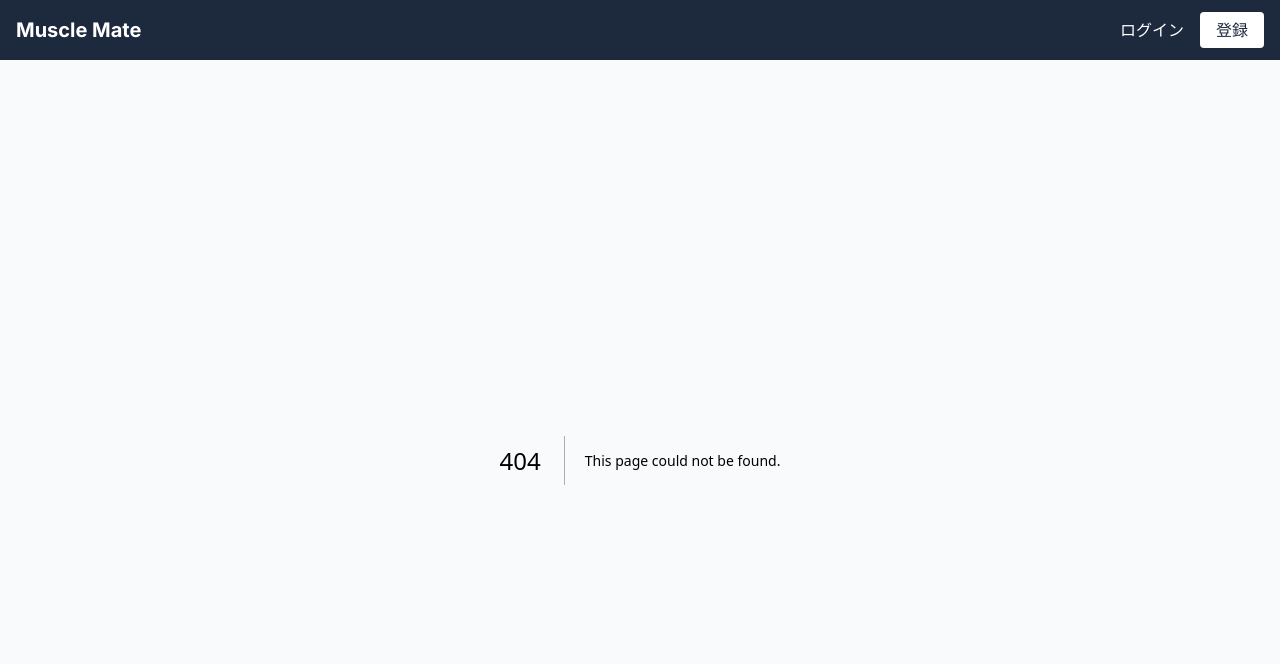
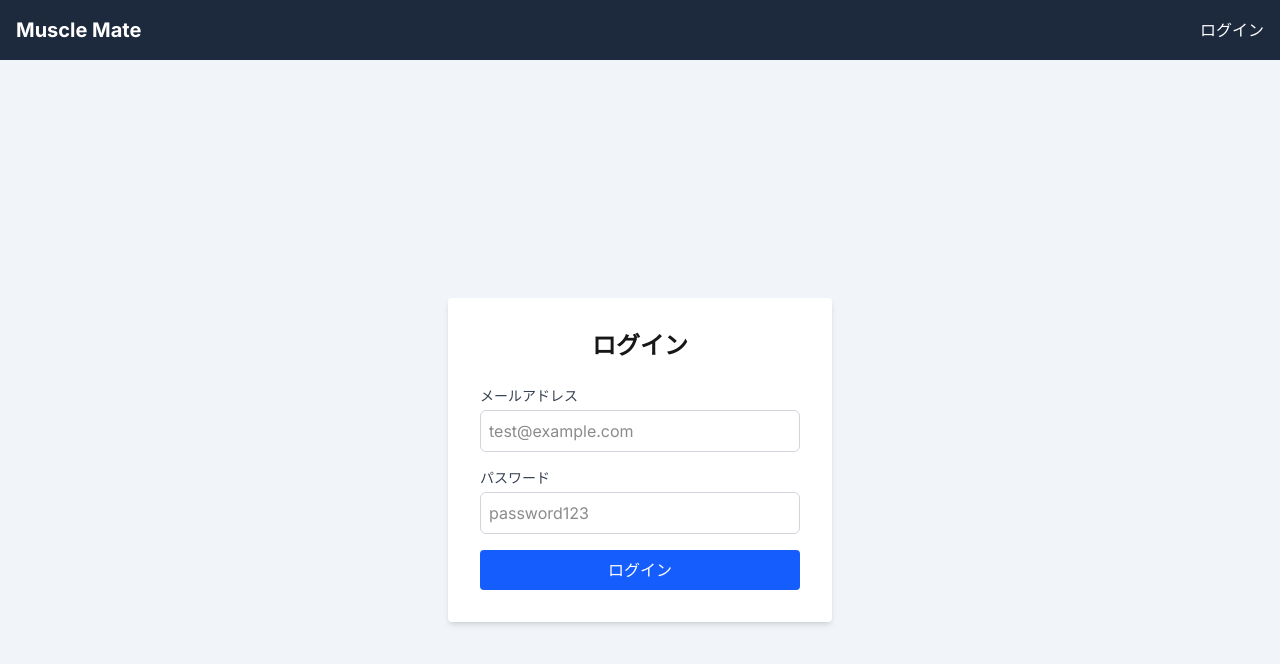
Before and after one commit to sumiyoshihiromu/muscle-mate, a Next.js app: page /login in a window 1280 px wide. Before the commit this address had no page. Shown: the top 664 px of the page. Built offline with nearby package versions, Linux system fonts and the light colour scheme; no server answers.

Commit message:
ログイン機能作成

```diff
--- a/app/actions.ts
+++ b/app/actions.ts
@@ -1,20 +1,22 @@
-'use server'; // 👈 【最重要】このファイル内の関数はすべてサーバー側でのみ実行されるという宣言
+'use server';
 
 import { prisma } from "@/lib/prisma";
 import { revalidatePath } from "next/cache";
 import { redirect } from "next/navigation";
+import { signIn } from '@/auth';
+import { AuthError } from 'next-auth';
 
 export async function createWorkout(formData: FormData) {
 
-  // 1. フォームデータの取得（$request->input('title')）
+  // 1. フォームデータの取得
   const title = formData.get("title") as string;
 
-  // 簡易バリデーション (Laravelの $request->validate(...))
+  // 簡易バリデーション
   if (!title || title === "") {
     throw new Error("タイトルは必須です");
   }
 
-  // 2. DB保存 (Eloquentの create)
+  // DB保存
   // 今回は簡略化のため、固定のユーザー(ID=1)に紐づけます
   // 本来はログインユーザーのIDを使います
   await prisma.workout.create({
@@ -33,6 +35,7 @@ export async function createWorkout(formData: FormData) {
   redirect("/");
 }
 
+// エクササイズ追加処理
 export async function addExercise(formData: FormData) {
   // フォームから値を取得
   const workoutId = parseInt(formData.get("workoutId") as string);
@@ -59,7 +62,7 @@ export async function addExercise(formData: FormData) {
   // ※今回はリダイレクトせず、そのまま同じページに留まります
 }
 
-// 👇 1. IDを受け取るための引数を定義
+// 削除処理
 export async function deleteWorkout(id: number) {
 
   // 2. DBから削除 (Laravel: Workout::destroy($id))
@@ -79,3 +82,22 @@ export async function deleteWorkout(id: number) {
   revalidatePath("/");
   redirect("/");
 }
+
+// ログイン
+export async function authenticate(formData: FormData) {
+  try {
+    await signIn('credentials', formData);
+  } catch (error) {
+    if (error instanceof AuthError) {
+      switch (error.type) {
+        case 'CredentialsSignin':
+          return 'メールアドレスまたはパスワードが間違っています。';
+        default:
+          return 'エラーが発生しました。';
+      }
+    }
+    // Next.jsの仕様上、リダイレクトはエラーとして投げられるので、
+    // AuthError以外はそのまま再スローする必要があります。
+    throw error;
+  }
+}
--- a/app/api/auth/[...nextauth]/route.ts
+++ b/app/api/auth/[...nextauth]/route.ts
@@ -1,3 +1,3 @@
-import { handlers } from "@/auth"; // さっき作ったauth.tsからインポート
+import { handlers } from "@/auth";
 
 export const { GET, POST } = handlers;
--- /dev/null
+++ b/app/login/page.tsx
@@ -0,0 +1,41 @@
+import { authenticate } from '@/app/actions';
+
+export default function LoginPage() {
+  return (
+    <div className="flex justify-center items-center min-h-screen bg-slate-100">
+      <div className="bg-white p-8 rounded shadow-md w-96">
+        <h1 className="text-2xl font-bold mb-6 text-center">ログイン</h1>
+
+        <form action={authenticate} className="space-y-4">
+          <div>
+            <label className="block text-sm font-medium text-gray-700">メールアドレス</label>
+            <input
+              type="email"
+              name="email"
+              placeholder="test@example.com"
+              required
+              className="mt-1 block w-full border border-gray-300 rounded-md p-2"
+            />
+          </div>
+          <div>
+            <label className="block text-sm font-medium text-gray-700">パスワード</label>
+            <input
+              type="password"
+              name="password"
+              placeholder="password123"
+              required
+              className="mt-1 block w-full border border-gray-300 rounded-md p-2"
+            />
+          </div>
+
+          <button
+            type="submit"
+            className="w-full bg-blue-600 text-white py-2 rounded hover:bg-blue-500"
+          >
+            ログイン
+          </button>
+        </form>
+      </div>
+    </div>
+  );
+}
--- /dev/null
+++ b/auth.config.ts
@@ -0,0 +1,28 @@
+import type { NextAuthConfig } from 'next-auth';
+
+export const authConfig = {
+  pages: {
+    signIn: '/login',
+  },
+  callbacks: {
+    authorized({ auth, request: { nextUrl } }) {
+      const isLoggedIn = !!auth?.user;
+      const isOnDashboard = nextUrl.pathname.startsWith('/');
+      const isOnLogin = nextUrl.pathname.startsWith('/login');
+
+      // ログインページにいる場合
+      if (isOnLogin) {
+        if (isLoggedIn) return Response.redirect(new URL('/', nextUrl));
+        return true;
+      }
+
+      // ダッシュボード（保護されたページ）にいる場合
+      if (isOnDashboard) {
+        if (isLoggedIn) return true;
+        return false; // ログイン画面へリダイレクト
+      }
+      return true;
+    },
+  },
+  providers: [], // ここでは空にしておきます（auth.tsで追加）
+} satisfies NextAuthConfig;
--- a/auth.ts
+++ b/auth.ts
@@ -2,23 +2,18 @@ import NextAuth from 'next-auth';
 import Credentials from 'next-auth/providers/credentials';
 import { prisma } from '@/lib/prisma';
 import bcrypt from 'bcryptjs';
-import { z } from 'zod'; // Next.js標準のバリデーションライブラリ
+import { z } from 'zod';
+import { authConfig } from './auth.config';
 
-// 認証の設定
 export const { handlers, auth, signIn, signOut } = NextAuth({
-  // ログインページのカスタマイズ（後で作ります）
-  pages: {
-    signIn: '/login',
-  },
+  ...authConfig, // 👈 設定をマージ
   providers: [
-    // メール/パスワード認証の設定
     Credentials({
       credentials: {
         email: { label: "Email", type: "email" },
         password: { label: "Password", type: "password" },
       },
       authorize: async (credentials) => {
-        // 1. バリデーション (Laravelの $request->validate)
         const parsedCredentials = z
           .object({ email: z.string().email(), password: z.string().min(6) })
           .safeParse(credentials);
@@ -26,36 +21,31 @@ export const { handlers, auth, signIn, signOut } = NextAuth({
         if (parsedCredentials.success) {
           const { email, password } = parsedCredentials.data;
 
-          // 2. ユーザー検索 (Laravelの User::where('email', $email)->first())
           const user = await prisma.user.findUnique({
             where: { email },
           });
 
           if (!user) return null;
 
-          // 3. パスワード照合 (Laravelの Hash::check)
           const passwordsMatch = await bcrypt.compare(password, user.password);
 
           if (passwordsMatch) return user;
         }
-
-        console.log('認証失敗');
         return null;
       },
     }),
   ],
-  // セッションの設定（ログインユーザーの情報をどう保持するか）
   callbacks: {
+    // auth.config.tsのauthorizedとは別に、セッション情報の処理だけここに書く
     async session({ session, token }) {
       if (session?.user && token.sub) {
-        // セッションにユーザーIDを含める
         session.user.id = token.sub;
       }
       return session;
     },
     async jwt({ token, user }) {
       if (user) {
-        token.sub = String(user.id); // IDをJWTトークンに埋め込む
+        token.sub = String(user.id);
       }
       return token;
     },
--- a/components/Header.tsx
+++ b/components/Header.tsx
@@ -1,23 +1,47 @@
 import Link from 'next/link';
+import { auth, signOut } from '@/auth';
 
-export default function Header() {
+export default async function Header() {
+  const session = await auth();
+
   return (
     <header className="bg-slate-800 text-white p-4">
       <nav className="container mx-auto flex justify-between items-center">
         <Link href="/" className="text-xl font-bold">
           Muscle Mate
         </Link>
-        <ul className="flex space-x-4">
-          <li>
-            <Link href="/login" className="hover:text-slate-300">
-              ログイン
-            </Link>
-          </li>
-          <li>
-            <Link href="/register" className="bg-white text-slate-800 px-4 py-2 rounded hover:bg-slate-200">
-              登録
-            </Link>
-          </li>
+
+        <ul className="flex space-x-4 items-center">
+          {session ? (
+            // ログイン中の表示
+            <>
+              <li className="text-sm text-slate-300">
+                {session.user?.name} さん
+              </li>
+              <li>
+                {/* ログアウトボタン（Server Action） */}
+                <form
+                  action={async () => {
+                    'use server';
+                    await signOut();
+                  }}
+                >
+                  <button className="bg-red-500 px-3 py-1 rounded text-sm hover:bg-red-600">
+                    ログアウト
+                  </button>
+                </form>
+              </li>
+            </>
+          ) : (
+            // ログアウト中の表示
+            <>
+              <li>
+                <Link href="/login" className="hover:text-slate-300">
+                  ログイン
+                </Link>
+              </li>
+            </>
+          )}
         </ul>
       </nav>
     </header>
--- /dev/null
+++ b/middleware.ts
@@ -0,0 +1,10 @@
+// middleware.ts
+import NextAuth from 'next-auth';
+import { authConfig } from './auth.config';
+
+export default NextAuth(authConfig).auth;
+
+export const config = {
+  // api, staticファイル, 画像などを除外する設定
+  matcher: ['/((?!api|_next/static|_next/image|favicon.ico).*)'],
+};
```
